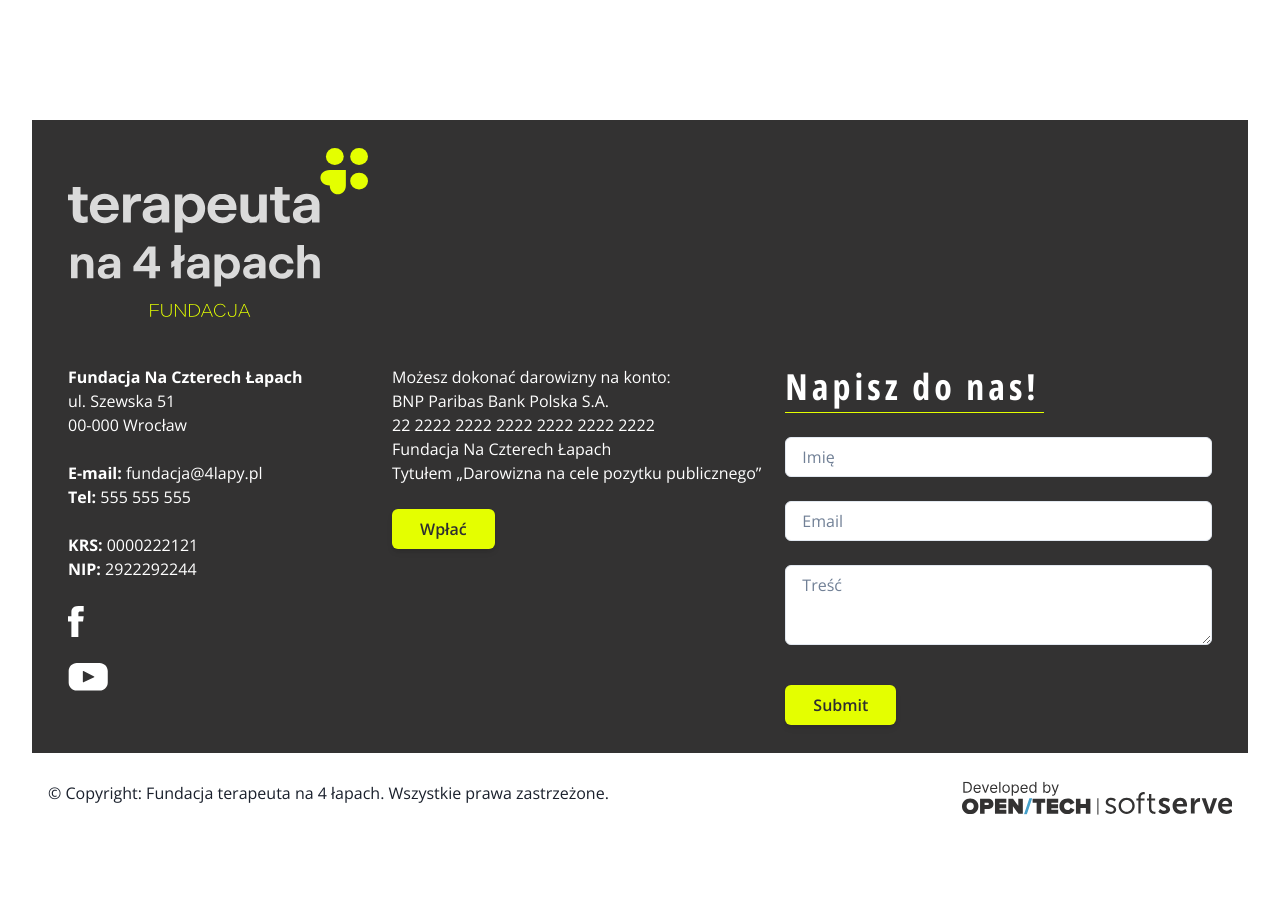
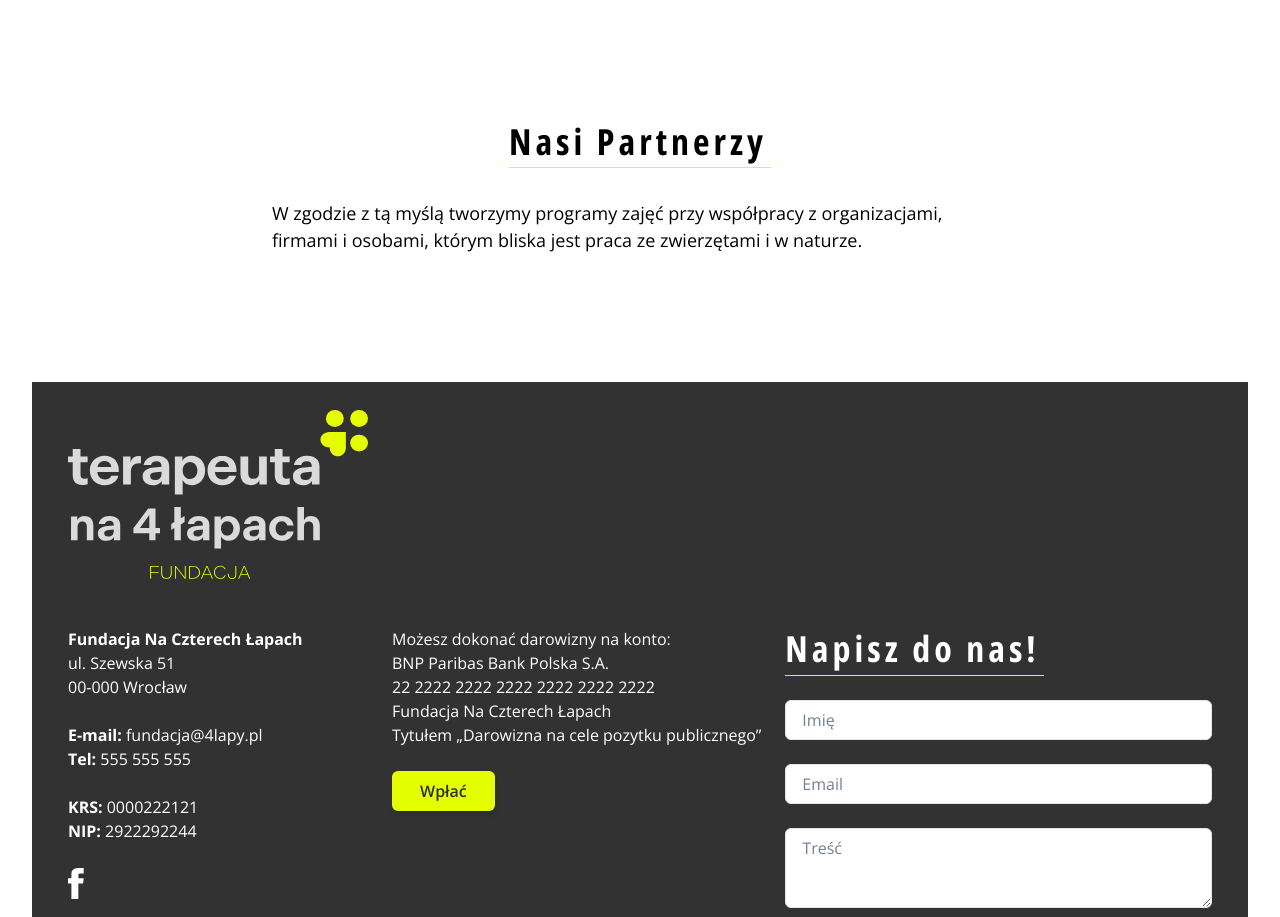
Before and after one commit to mikolajmiku/TN4L, a Next.js app: page / in a window 1280 px wide. Shown: the part 3860-4777 px from the top of the page. Before the commit the page ends 4703 px from the top, so only its background shows below. Built offline with nearby package versions, Linux system fonts and the light colour scheme.

Commit message:
basic layout

```diff
--- /dev/null
+++ b/components/Home/OurPartners.tsx
@@ -0,0 +1,23 @@
+import { Container, Flex, Heading, Text } from "@chakra-ui/react";
+
+const OurPartners = () => (
+  <Flex
+    as="section"
+    direction="column"
+    alignItems="center"
+    gap={{ base: 4, lg: 8 }}
+  >
+    <Heading as="h1">Nasi Partnerzy</Heading>
+    {/* Citation Card */}
+    <Container maxW="3xl">
+      <Text>
+        W zgodzie z tą myślą tworzymy programy zajęć przy współpracy z
+        organizacjami, firmami i osobami, którym bliska jest praca ze
+        zwierzętami i w naturze.
+      </Text>
+    </Container>
+    {/* Partnerzy slider */}
+  </Flex>
+);
+
+export default OurPartners;
--- a/pages/index.tsx
+++ b/pages/index.tsx
@@ -5,6 +5,7 @@ import Footer from "../components/Home/Footer";
 import { ImageDivider } from "../components/Home/ImageDivider";
 import { OurActions } from "../components/Home/OurActions";
 import { OurOffer } from "../components/Home/OurOffer";
+import OurPartners from "../components/Home/OurPartners";
 import { Stats } from "../components/Home/Stats";
 import Layout from "../components/Layout";
 
@@ -16,6 +17,7 @@ const IndexPage = () => (
       <OurActions />
       <ImageDivider />
       <Stats />
+      <OurPartners />
       <Footer />
     </Flex>
   </Layout>
```
